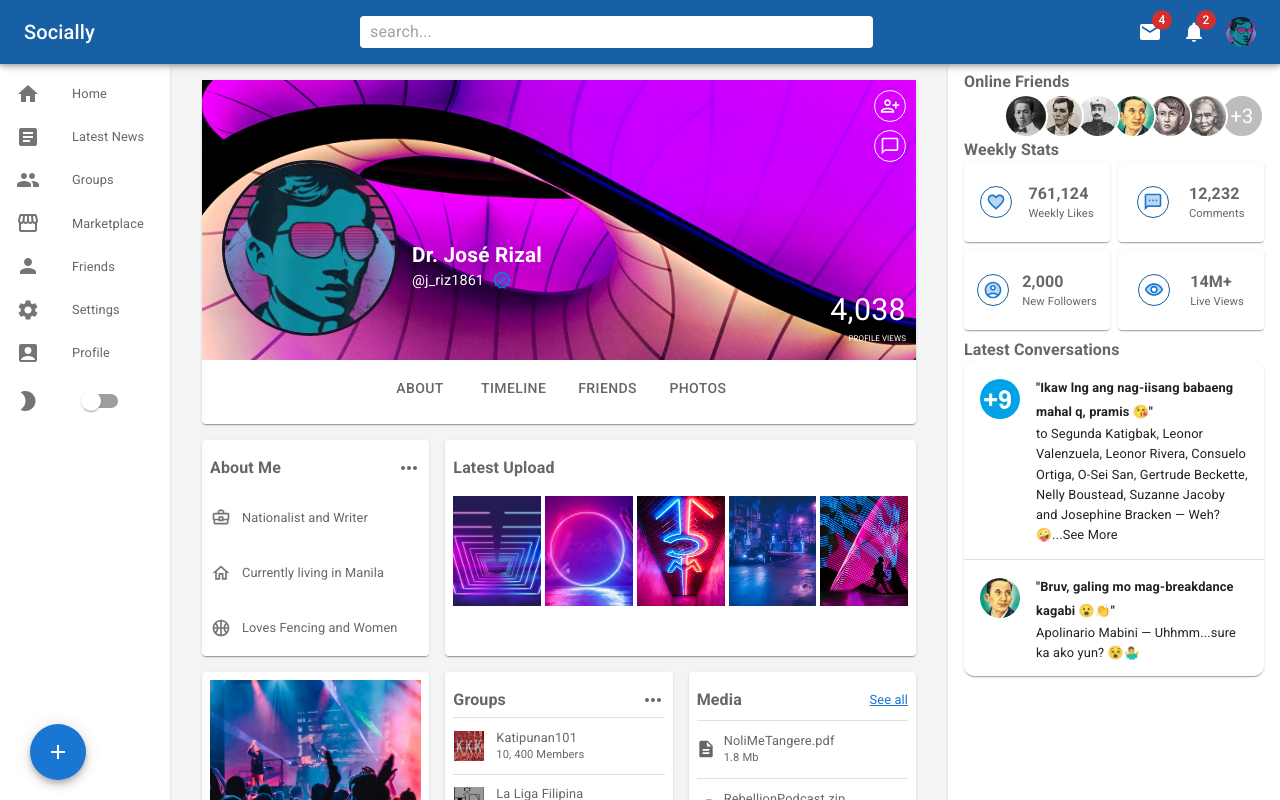
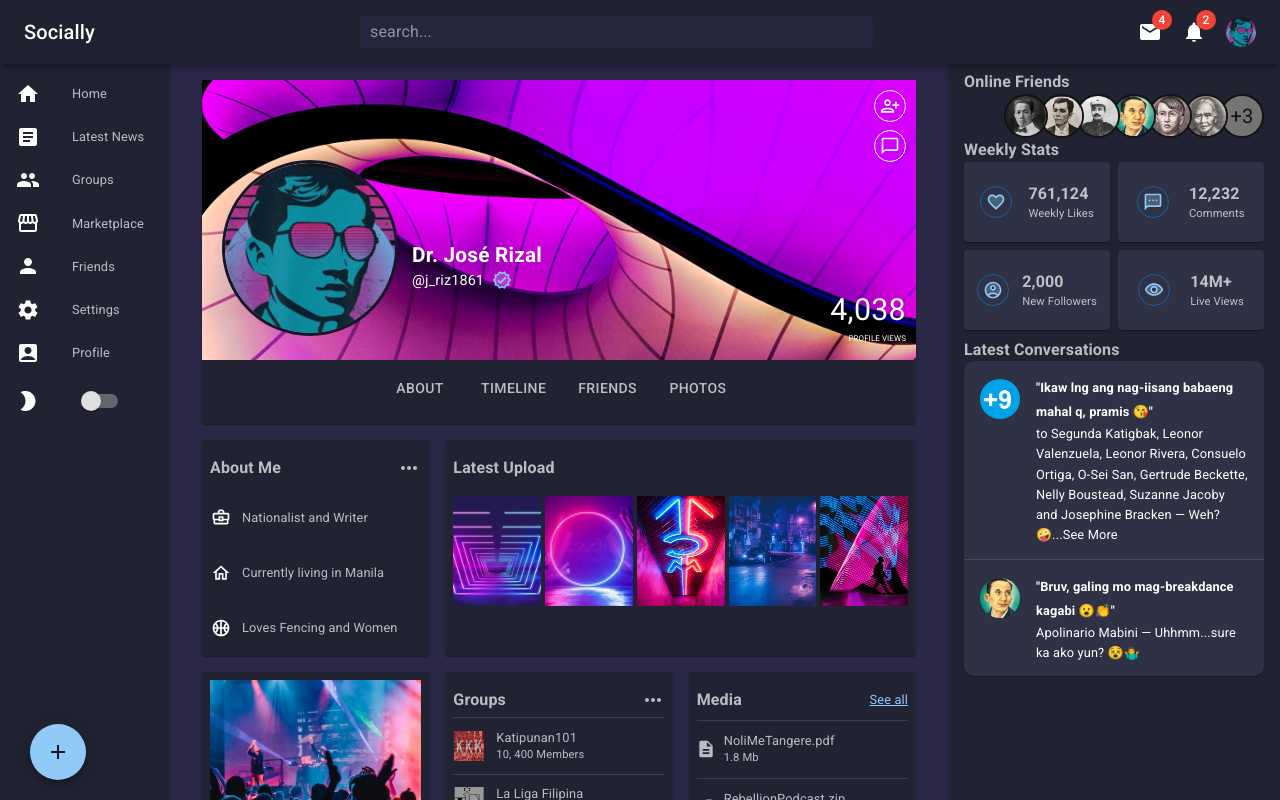
Before and after one commit to julfinch/socially, a React (Vite) app: page / in a window 1280 px wide. Shown: the top 800 px of the page. Built offline with nearby package versions, Linux system fonts and the light colour scheme.

Commit message:
changed deafult to dark theme

```diff
--- a/src/App.jsx
+++ b/src/App.jsx
@@ -14,7 +14,7 @@ const Item = styled(Box)(({ theme }) => ({
 }));
 
 function App() {
-  const [mode, setMode] = useState("light");
+  const [mode, setMode] = useState("dark");
 
   const darkTheme = createTheme({
     palette: {
--- a/src/components/Sidebar.jsx
+++ b/src/components/Sidebar.jsx
@@ -92,7 +92,7 @@ const Sidebar = ({mode,setMode}) => {
               <ListItemIcon>
                 <ModeNight />
               </ListItemIcon>
-              <Switch onChange={e=>setMode(mode === "light" ? "dark" : "light")}/>
+              <Switch onChange={e=>setMode(mode === "dark" ? "light" : "dark")}/>
             </ListItemButton>
           </ListItem>
         </List>
```
